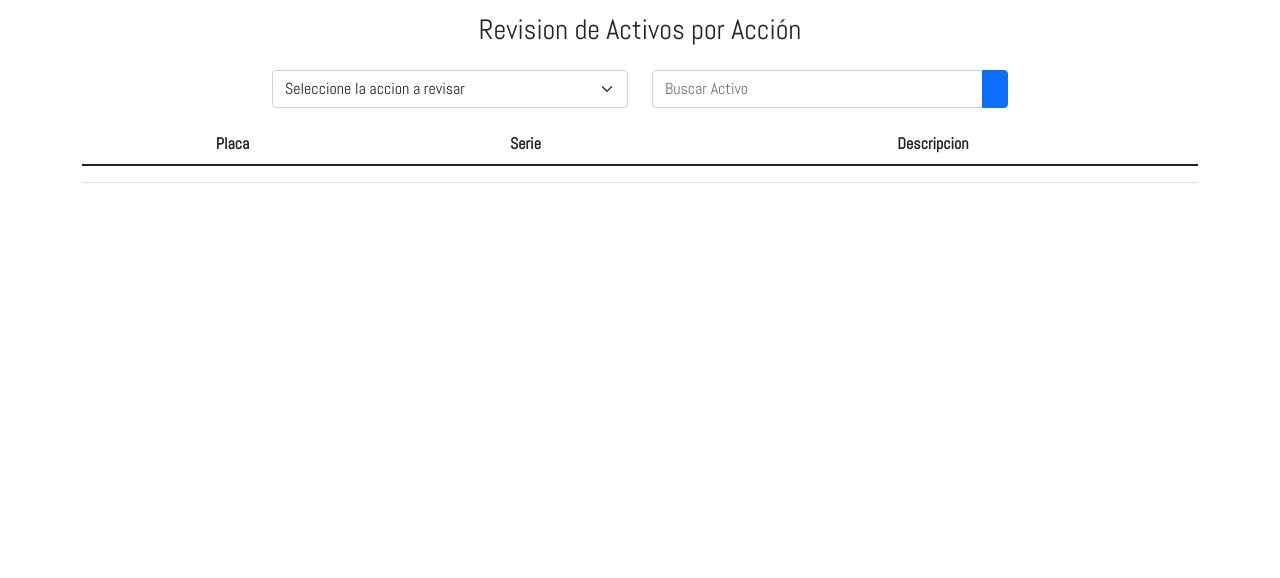
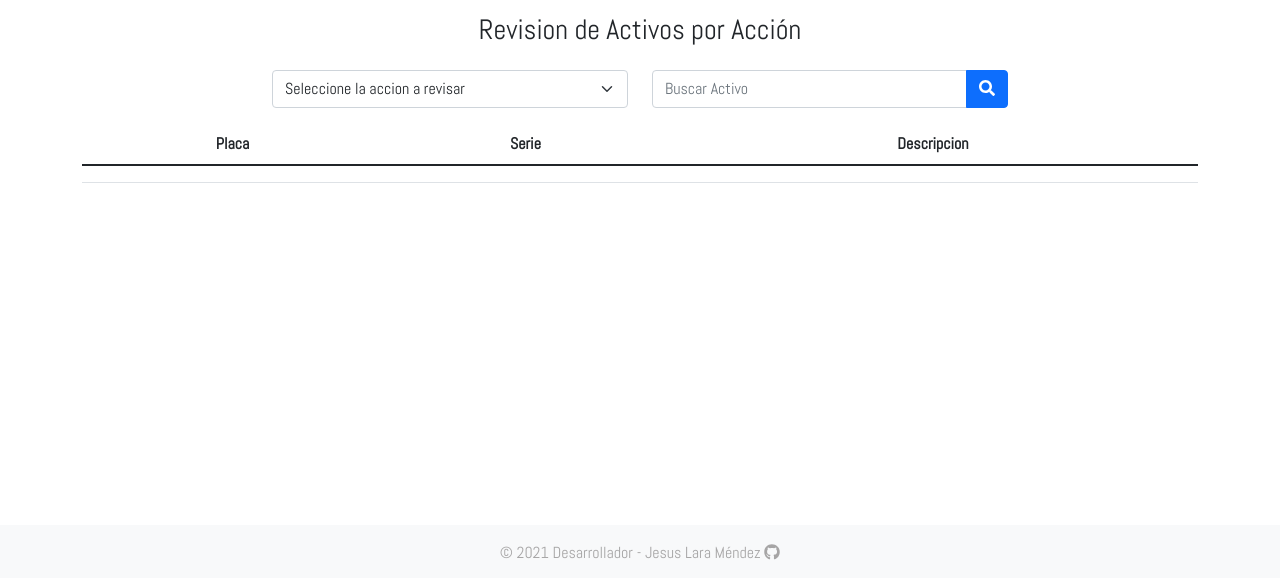
Before and after one commit to GsusLara/AppSoporte, a Next.js app: page /modAcciones/modAcciones in a window 1280 px wide. Shown: the part 219-797 px from the top of the page. Built offline with nearby package versions, Linux system fonts and the light colour scheme.

Commit message:
iconos y footer

```diff
--- /dev/null
+++ b/components/footer/footer.js
@@ -0,0 +1,18 @@
+import { FontAwesomeIcon } from '@fortawesome/react-fontawesome'
+import { fas } from "@fortawesome/free-solid-svg-icons"
+import { fab } from '@fortawesome/free-brands-svg-icons'
+import { library } from '@fortawesome/fontawesome-svg-core'
+library.add(fas, fab)
+
+export default function Footer() {
+    return (
+        <footer className="page-footer font-small bg-light mt-5 fixed-bottom footer">
+            <div className="footer-copyright text-center py-3 ">© 2021 Desarrollador -{" "}
+                <a href="https://github.com/GsusLara" className="link">
+                    Jesus Lara Méndez{" "}
+                    <FontAwesomeIcon icon={["fab", "github"]} />
+                </a>
+            </div>
+        </footer>
+    )
+}
--- /dev/null
+++ b/components/footer/foter.scss
@@ -0,0 +1,7 @@
+.footer{
+    color: $textoSecundario;
+    .link{
+        text-decoration: none;
+        color: $textoSecundario;
+    }
+}
--- /dev/null
+++ b/components/footer/index.js
@@ -0,0 +1 @@
+export {default} from "./footer"
--- a/components/layout/layout.js
+++ b/components/layout/layout.js
@@ -1,4 +1,5 @@
 import Navbar from "../navbar";
+import Footer from "../footer";
 
 
 export default function Layout(props) {
@@ -9,6 +10,7 @@ export default function Layout(props) {
             <div className="container">
             {children}
             </div>
+            <Footer/>
         </div>
     )
 }
--- a/components/navbar/navbar.js
+++ b/components/navbar/navbar.js
@@ -4,7 +4,7 @@ import Fodlogo from "../../public/Fod.png"
 
 export default function Navbar() {
     return (
-        <nav className="navbar navbar-expand-lg navbar-light bg-light">
+        <nav className="navbar navbar-expand-lg navbar-light bg-light fixed-top">
             <div className="container-fluid">
 
             <Image src={Fodlogo} alt="Fundacion Omar Dengo" className="p-1 mr-1 navbar-brand" width={50} height={50}/>
--- a/package.json
+++ b/package.json
@@ -9,6 +9,10 @@
     "lint": "next lint"
   },
   "dependencies": {
+    "@fortawesome/fontawesome-svg-core": "^1.2.36",
+    "@fortawesome/free-brands-svg-icons": "^5.15.4",
+    "@fortawesome/free-solid-svg-icons": "^5.15.4",
+    "@fortawesome/react-fontawesome": "^0.1.15",
     "bootstrap": "^5.1.0",
     "chart.js": "^3.5.1",
     "chartjs-plugin-datalabels": "^2.0.0",
--- a/pages/index.js
+++ b/pages/index.js
@@ -1,5 +1,6 @@
 import Login from "./login";
 import Script from 'next/script'
+
 
 export default function Home() {
   return (
--- a/pages/modAcciones/modAcciones.js
+++ b/pages/modAcciones/modAcciones.js
@@ -1,6 +1,10 @@
 import { useContext, useState } from 'react';
 import { Context } from '../../store/appContext';
 import Layout from "../../components/layout/layout"
+import { FontAwesomeIcon } from '@fortawesome/react-fontawesome'
+import {fas} from "@fortawesome/free-solid-svg-icons"
+import { library } from '@fortawesome/fontawesome-svg-core'
+library.add(fas)
 
 export default function ModAcciones() {
 
@@ -46,7 +50,7 @@ export default function ModAcciones() {
                         <div className="col-4">
                             <div className="input-group">
                                 <input type="text" className="form-control" placeholder="Buscar Activo" aria-label="Buscar Activo" aria-describedby="button-addon2" />
-                                <button className="btn btn btn-primary" type="button" id="button-addon2"><i className="fas fa-search"></i></button>
+                                <button className="btn btn btn-primary" type="button" id="button-addon2"><FontAwesomeIcon icon="search"/></button>
                             </div>
                         </div>
                     </div>
--- a/scss/global.scss
+++ b/scss/global.scss
@@ -9,6 +9,7 @@
 @import "../pages/modAcciones/modAcciones.scss";
 @import "../pages/modInformes/modinformes.scss";
 @import "../components/informes/dia/dia.scss";
+@import "../components/footer/foter.scss";
 
 body{
     margin: 0;
```
Also changed, not shown: pages/dashboard/dashboard.js (+8 -2 lines), 1 other file (tests, documents, lock files or other folders).
